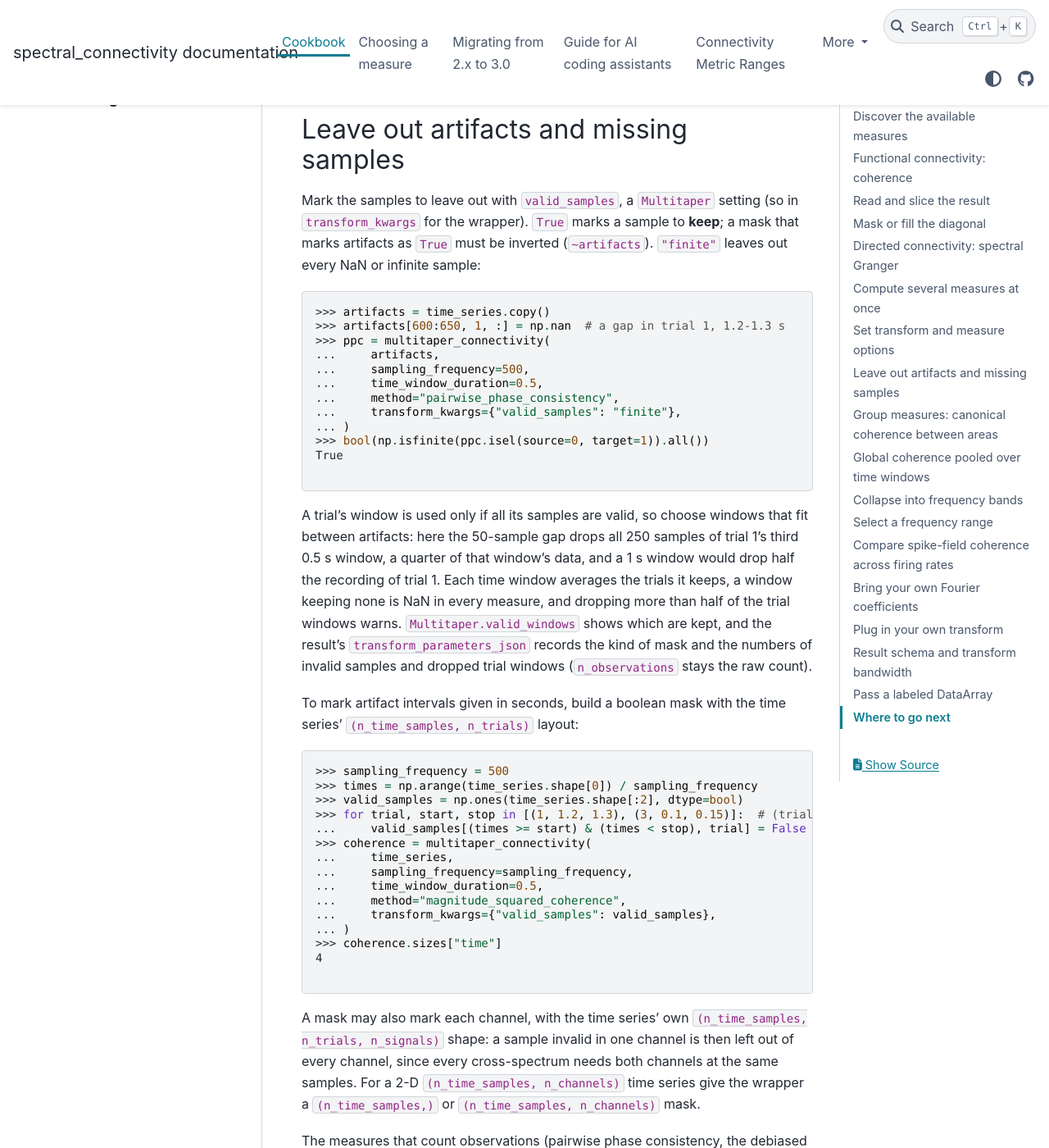
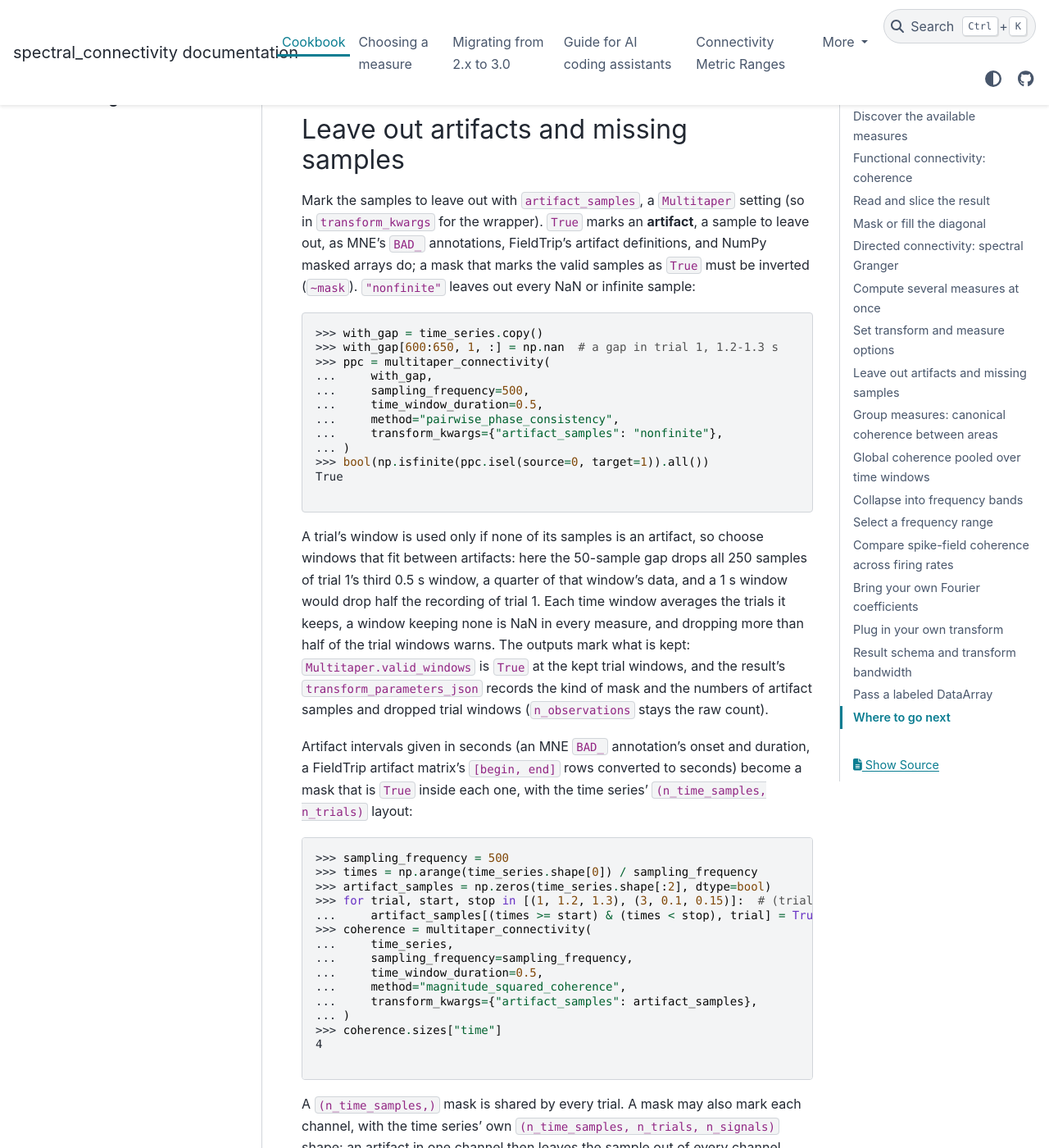
Before and after one commit to Eden-Kramer-Lab/spectral_connectivity, a Sphinx documentation site: the page built from docs/cookbook.md, in a window 1280 px wide and 1400 px high, scrolled down 5797 px. Shown: the whole window at 82% size. Built offline with Sphinx 7.4.7 and the PyData theme 0.15.4, drawn with Linux system fonts in a browser that asks for light colours; pages that are not in the unit, such as notebooks, are missing from menus; the version number could not be read and is left out; some of the changed text lies outside the part shown.

Commit message:
Document artifact_samples: True marks an artifact
The cookbook recipe builds the mask True inside each artifact interval,
as MNE BAD_ annotations and FieldTrip artifact matrices convert, and
says the outputs (valid_windows, n_valid_observations) mark what is
kept; the assistant guide and changelog follow.

Co-Authored-By: Claude Opus 5.5 <noreply@anthropic.com>

````diff
--- a/docs/cookbook.md
+++ b/docs/cookbook.md
@@ -271,63 +271,68 @@ mapping to use, and is removed in 4.0.
 
 ## Leave out artifacts and missing samples
 
-Mark the samples to leave out with `valid_samples`, a `Multitaper` setting
-(so in `transform_kwargs` for the wrapper). `True` marks a sample to **keep**;
-a mask that marks artifacts as `True` must be inverted (`~artifacts`).
-`"finite"` leaves out every NaN or infinite sample:
+Mark the samples to leave out with `artifact_samples`, a `Multitaper` setting
+(so in `transform_kwargs` for the wrapper). `True` marks an **artifact**, a
+sample to leave out, as MNE's `BAD_` annotations, FieldTrip's artifact
+definitions, and NumPy masked arrays do; a mask that marks the valid samples
+as `True` must be inverted (`~mask`). `"nonfinite"` leaves out every NaN or
+infinite sample:
 
 ```python
->>> artifacts = time_series.copy()
->>> artifacts[600:650, 1, :] = np.nan  # a gap in trial 1, 1.2-1.3 s
+>>> with_gap = time_series.copy()
+>>> with_gap[600:650, 1, :] = np.nan  # a gap in trial 1, 1.2-1.3 s
 >>> ppc = multitaper_connectivity(
-...     artifacts,
+...     with_gap,
 ...     sampling_frequency=500,
 ...     time_window_duration=0.5,
 ...     method="pairwise_phase_consistency",
-...     transform_kwargs={"valid_samples": "finite"},
+...     transform_kwargs={"artifact_samples": "nonfinite"},
 ... )
 >>> bool(np.isfinite(ppc.isel(source=0, target=1)).all())
 True
 
 ```
 
-A trial's window is used only if all its samples are valid, so choose windows
-that fit between artifacts: here the 50-sample gap drops all 250 samples of
-trial 1's third 0.5 s window, a quarter of that window's data, and a 1 s window
-would drop half the recording of trial 1. Each time window averages the trials
-it keeps, a window keeping none is NaN in every measure, and dropping more than
-half of the trial windows warns. `Multitaper.valid_windows` shows which are
-kept, and the result's `transform_parameters_json` records the kind of mask and
-the numbers of invalid samples and dropped trial windows
-(`n_observations` stays the raw count).
+A trial's window is used only if none of its samples is an artifact, so choose
+windows that fit between artifacts: here the 50-sample gap drops all 250
+samples of trial 1's third 0.5 s window, a quarter of that window's data, and a
+1 s window would drop half the recording of trial 1. Each time window averages
+the trials it keeps, a window keeping none is NaN in every measure, and
+dropping more than half of the trial windows warns. The outputs mark what is
+kept: `Multitaper.valid_windows` is `True` at the kept trial windows, and the
+result's `transform_parameters_json` records the kind of mask and the numbers
+of artifact samples and dropped trial windows (`n_observations` stays the raw
+count).
 
-To mark artifact intervals given in seconds, build a boolean mask with the time
-series' `(n_time_samples, n_trials)` layout:
+Artifact intervals given in seconds (an MNE `BAD_` annotation's onset and
+duration, a FieldTrip artifact matrix's `[begin, end]` rows converted to
+seconds) become a mask that is `True` inside each one, with the time series'
+`(n_time_samples, n_trials)` layout:
 
 ```python
 >>> sampling_frequency = 500
 >>> times = np.arange(time_series.shape[0]) / sampling_frequency
->>> valid_samples = np.ones(time_series.shape[:2], dtype=bool)
+>>> artifact_samples = np.zeros(time_series.shape[:2], dtype=bool)
 >>> for trial, start, stop in [(1, 1.2, 1.3), (3, 0.1, 0.15)]:  # (trial, s, s)
-...     valid_samples[(times >= start) & (times < stop), trial] = False
+...     artifact_samples[(times >= start) & (times < stop), trial] = True
 >>> coherence = multitaper_connectivity(
 ...     time_series,
 ...     sampling_frequency=sampling_frequency,
 ...     time_window_duration=0.5,
 ...     method="magnitude_squared_coherence",
-...     transform_kwargs={"valid_samples": valid_samples},
+...     transform_kwargs={"artifact_samples": artifact_samples},
 ... )
 >>> coherence.sizes["time"]
 4
 
 ```
 
-A mask may also mark each channel, with the time series' own
-`(n_time_samples, n_trials, n_signals)` shape: a sample invalid in one channel
-is then left out of every channel, since every cross-spectrum needs both
-channels at the same samples. For a 2-D `(n_time_samples, n_channels)` time
-series give the wrapper a `(n_time_samples,)` or `(n_time_samples, n_channels)`
-mask.
+A `(n_time_samples,)` mask is shared by every trial. A mask may also mark each
+channel, with the time series' own `(n_time_samples, n_trials, n_signals)`
+shape: an artifact in one channel then leaves the sample out of every channel,
+since every cross-spectrum needs both channels at the same samples. For a 2-D
+`(n_time_samples, n_channels)` time series give the wrapper a
+`(n_time_samples,)` or `(n_time_samples, n_channels)` mask.
 
 The measures that count observations (pairwise phase consistency, the
 debiased phase-lag measures, the zero-coherence test of `delay` and
@@ -342,7 +347,7 @@ time window and frequency, for the statistics functions:
 ...     time_series,
 ...     sampling_frequency=sampling_frequency,
 ...     time_window_duration=0.5,
-...     valid_samples=valid_samples,
+...     artifact_samples=artifact_samples,
 ... )
 >>> connectivity = Connectivity.from_transform(multitaper)
 >>> connectivity.n_valid_observations[:, 0].tolist()  # of 4 trials x 5 tapers
````
Also changed, not shown: CHANGELOG.md (+10 -7 lines), docs/llm_guide.md (+8 -7 lines).
